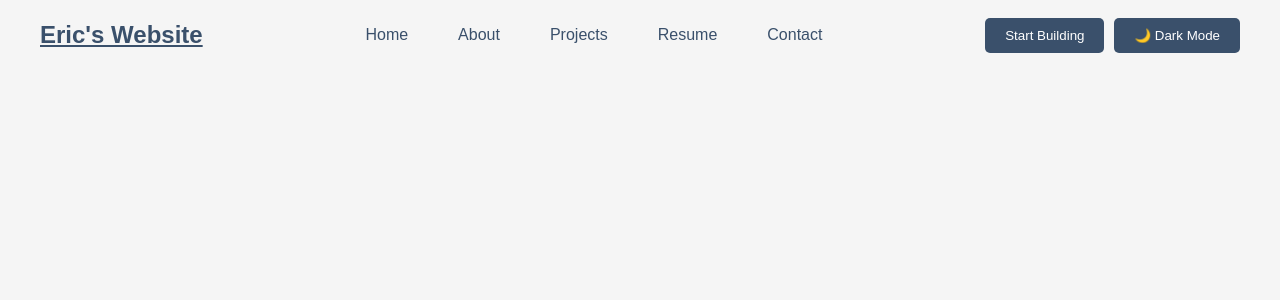
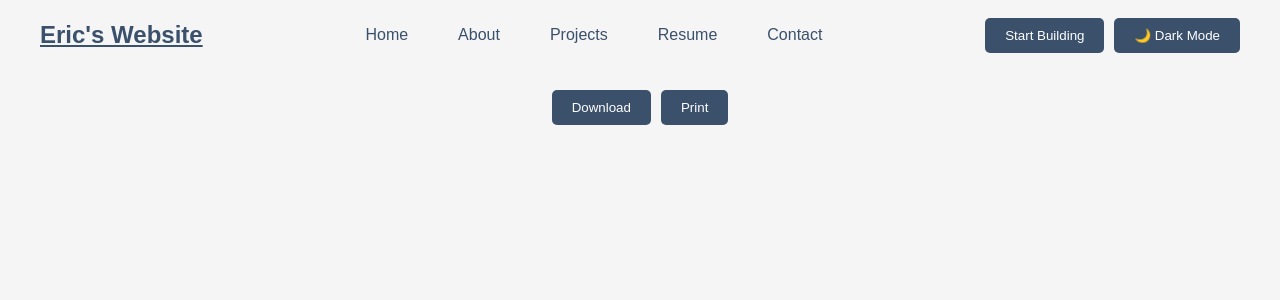
Before and after one commit to EricIVara/ericswebsite, a React (Vite) app: page /Resume in a window 1280 px wide. Shown: the top 300 px of the page. Built offline with nearby package versions, Linux system fonts and the light colour scheme.

Commit message:
Created resume page

```diff
--- a/src/App.jsx
+++ b/src/App.jsx
@@ -4,6 +4,7 @@ import Navbar from "./components/Navbar";
 import Home from "./components/Home";
 import About from "./components/About";
 import Projects from "./components/Projects";
+import Resume from "./components/Resume";
 import "./styles/index.css";
 
 function App() {
@@ -14,6 +15,8 @@ function App() {
         <Route path="/" element={<Home />} />
         <Route path="/about" element={<About />} />
         <Route path="/projects" element={<Projects />} />
+        {/* <Route path="/Resume" element={<Resume />} /> */}
+        <Route path="/resume" element={<Resume />} />
       </Routes>
     </Router>
   );
--- a/src/components/Navbar.jsx
+++ b/src/components/Navbar.jsx
@@ -53,14 +53,16 @@ function Navbar() {
             </Link>
           </li>
           <li>
-            <a href="/projects" className="nav-link">
+            <Link to="/projects" className="nav-link">
               Projects
-            </a>
+            </Link>
           </li>
           <li>
-            <a href="#Resume" className="nav-link">
+            <Link to="/resume" className="nav-link">
+              {" "}
+              {/* Update this to link to the Resume page */}
               Resume
-            </a>
+            </Link>
           </li>
           <li>
             <a href="#contact" className="nav-link">
--- /dev/null
+++ b/src/components/Resume.jsx
@@ -0,0 +1,34 @@
+import React from "react";
+import resumePDF from "../assets/images/resume.pdf"; // Assuming you store the PDF in your assets folder
+import styles from "./Resume.module.css";
+
+const Resume = () => {
+  const handlePrint = () => {
+    const iframe = document.createElement("iframe");
+    iframe.src = resumePDF;
+    iframe.style.display = "none";
+    document.body.appendChild(iframe);
+    iframe.contentWindow.focus();
+    iframe.contentWindow.print();
+  };
+
+  return (
+    <div style={{ textAlign: "center", padding: "20px" }}>
+      <div>
+        <a href={resumePDF} download="Eric-Vara-Resume.pdf">
+          <button style={{ marginRight: "10px" }}>Download</button>
+        </a>
+        <button onClick={handlePrint}>Print</button>
+      </div>
+      <iframe
+        src={resumePDF}
+        title="Resume PDF"
+        width="100%"
+        height="1000px"
+        style={{ border: "none", marginTop: "20px" }}
+      />
+    </div>
+  );
+};
+
+export default Resume;
--- /dev/null
+++ b/src/components/Resume.module.css
@@ -0,0 +1,23 @@
+.container {
+  max-width: 900px;
+  margin: 0 auto;
+  padding: 20px;
+}
+
+.title {
+  font-size: 2.5rem;
+  margin-bottom: 20px;
+  text-align: center;
+}
+
+.pdfContainer {
+  border: 2px solid var(--primary-color);
+  border-radius: 8px;
+  overflow: hidden;
+}
+
+.pdfIframe {
+  border: none;
+  width: 100%;
+  height: 800px;
+}
```
Also changed, not shown: 1 other file (tests, documents, lock files or other folders).
